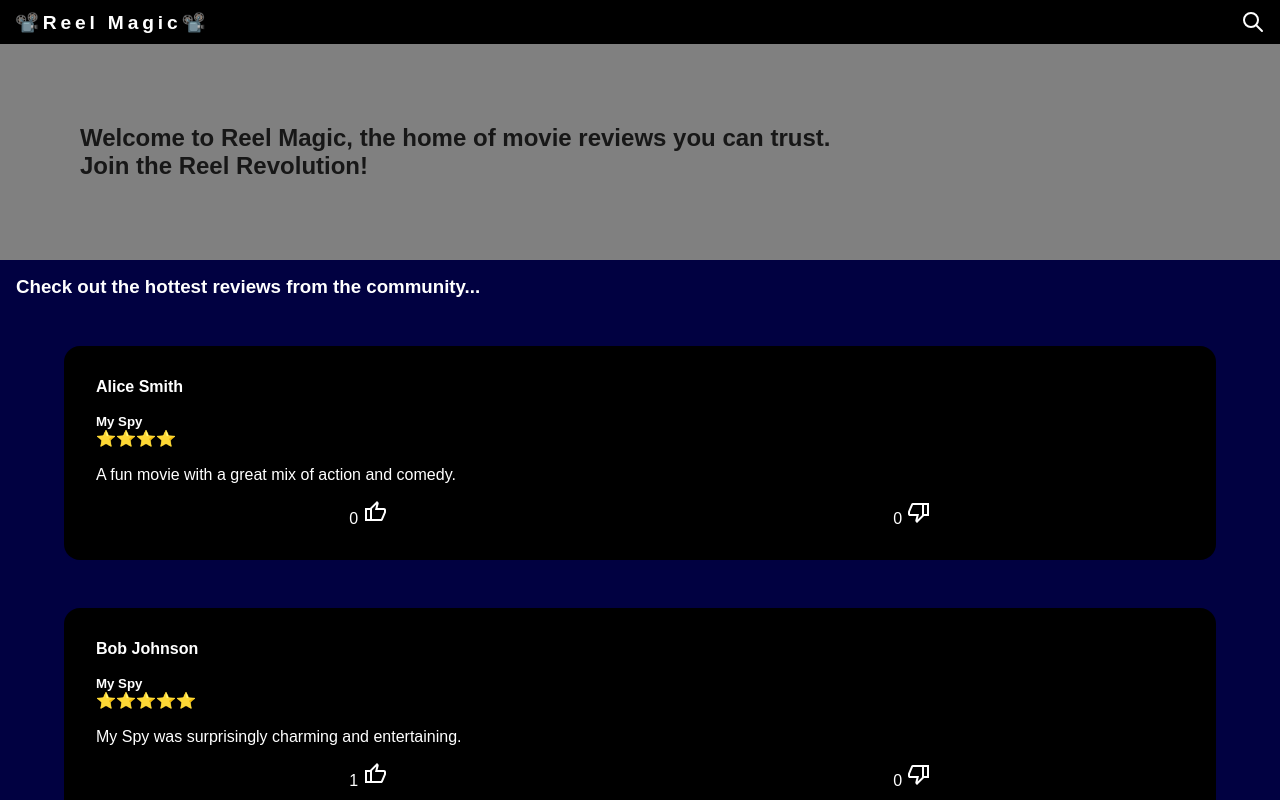
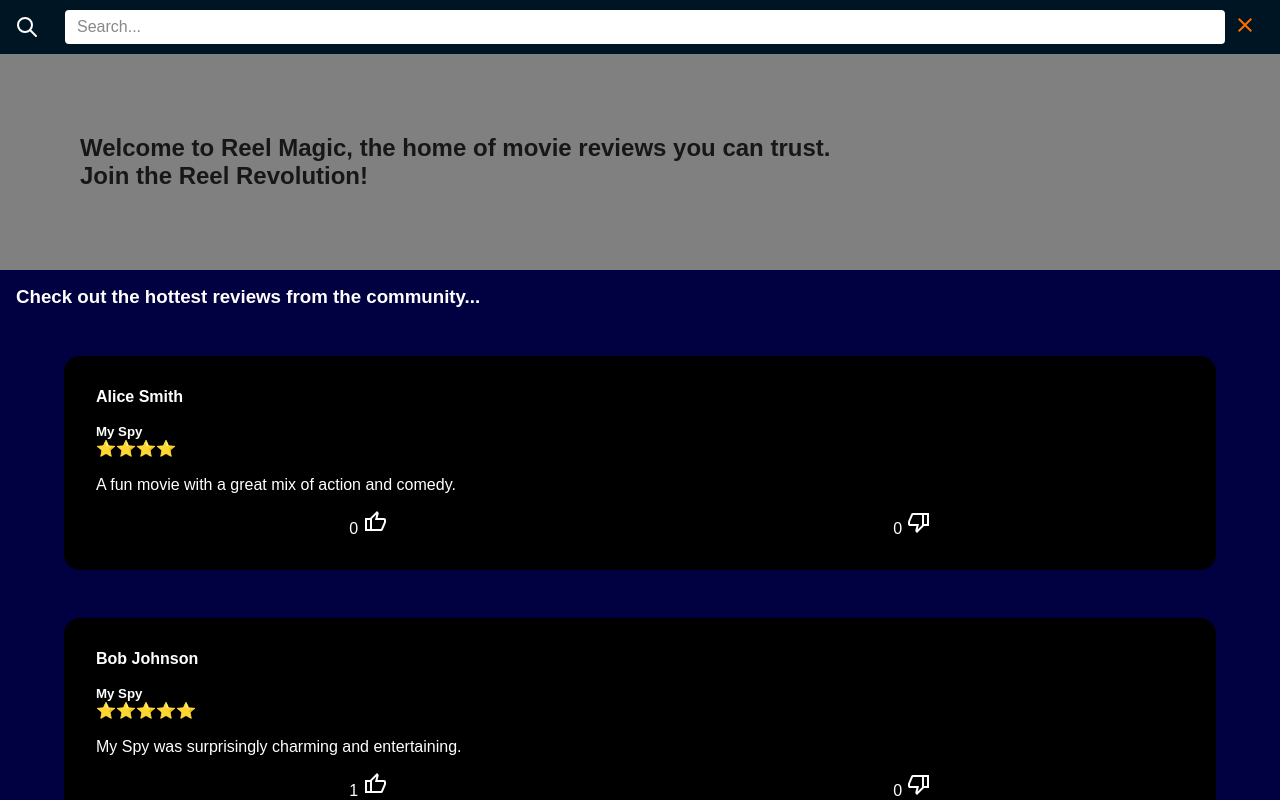
Before and after one commit to SchoolOfCode/final-project-reelstack, a Next.js app in the folder my-next-app/: page / in a window 1280 px wide. Both pictures are taken after a click on the button "Search". Shown: the top 800 px of the page. Built offline with nearby package versions, Linux system fonts and the light colour scheme.

Commit message:
searchbar

```diff
--- a/my-next-app/src/components/Header/Header.jsx
+++ b/my-next-app/src/components/Header/Header.jsx
@@ -1,10 +1,29 @@
+'use client';
 import styles from './Header.module.css'; // Import CSS Modules
+import {useState} from 'react';
+import SearchBar from './searchBar.jsx';
 
 export default function Header() {
+  const [isSearchActive, setIsSearchActive] = useState(false);
+
+  const handleSearchClick = () => {
+    setIsSearchActive(true);
+  };
+
+  const handleCloseSearch = () => {
+    setIsSearchActive(false);
+  };
+
     return (
-        <header className={styles.header}>
-            <h1 className={styles.title}>📽️Reel Magic📽️</h1>
-            <button aria-label="Search" className={styles.searchButton}>
+        <header className={`${styles.header} ${isSearchActive ? styles.searchActiveHeader : ''}`}
+        >
+            <h1 className={`${styles.title} ${isSearchActive ? styles.hidden : ''}`}>
+              📽️Reel Magic📽️
+            </h1>
+            <button aria-label="Search"
+            className={`${styles.searchButton} ${isSearchActive ? styles.searchActive : ''}`}
+            onClick={!isSearchActive ? handleSearchClick : undefined}
+            >
                 <svg
                     xmlns="http://www.w3.org/2000/svg"
                     height="24px"
@@ -16,11 +35,13 @@ export default function Header() {
                     strokeLinecap="round"
                     strokeLinejoin="round"
                 >
-                  This removes searchbar circle fill so the background is black
                     <circle className={styles.iconStroke} cx="10" cy="10" r="7"  />
                     <line className={styles.iconStroke} x1="21" y1="21" x2="15" y2="15" />
                 </svg>
             </button>
+            {isSearchActive && (
+             <SearchBar onClose={handleCloseSearch} />
+            )}
         </header>
     );
   }
--- a/my-next-app/src/components/Header/Header.module.css
+++ b/my-next-app/src/components/Header/Header.module.css
@@ -1,11 +1,13 @@
 .header {
     display: flex; /* Use flexbox for layout */
     align-items: center; /* Align items vertically in the center */
-    justify-content: space-between; /* Space between title and button */
+    /* justify-content: space-between; Space between title and button */
+    justify-content: flex-end; /* Initially align items to the right */
     padding: 10px 15px; /* Add padding around the header for mobile */
-    background-color: #000;
-    box-sizing: border-box;
+    background-color: #001523;
     width: 100%; /* Set background color for visibility */
+    position: relative; /* Ensure relative positioning for search bar */
+    transition: justify-content 0.3s; /* Smooth transition for search bar */
 }
 
 .title {
@@ -16,6 +18,13 @@
     flex: 1;/* Allow title to take available space */
     white-space: nowrap;/* Prevent title from wrapping to next line */
     text-overflow: ellipsis;/* Show ellipsis for overflow text */
+    transition: opacity 0.3s;
+    display: block;
+}
+
+.title.hidden {
+    opacity: 0;
+    display: none;
 }
 
 .searchButton {
@@ -28,13 +37,17 @@
     justify-content: center; /* Center the icon horizontally */
     outline: none; /* Remove default outline on focus */
     margin-left: 15px; /* Add space between title and button */
-    transition: stroke 0.3s; /* Smooth transitions */
+    transition: margin-left 0.3s ease, transform 0.3s ease;
+    position: relative;
+    z-index: 2; /* Ensure the button stays above the search bar */
 }
+
 
 .searchButton svg {
     width: 24px; /* Set SVG width */
     height: 24px; /* Set SVG height */
-    transition: fill 0.3s, stroke 0.3s; /* Smooth transition for hover effect */
+    transition: fill 0.3s, stroke 0.3s;
+     /* Smooth transition for hover effect */
 }
 
 .iconFill {
@@ -62,3 +75,17 @@
 .searchButton:focus .iconStroke {
     stroke: #fff; /* Ensure stroke remains white on focus */
 }
+
+/* Shift search button to the left when active */
+.searchActive {
+    margin-left: 0;
+    position: absolute;
+    left: 15px; /* Move to the left side */
+    right: auto;
+    transform: translateX(0);
+}
+
+/* Adjust header's justify-content when search is active */
+.searchActiveHeader {
+    justify-content: flex-start; /* Align items to the left */
+}
--- /dev/null
+++ b/my-next-app/src/components/Header/searchBar.jsx
@@ -0,0 +1,54 @@
+// my-next-app/src/components/SearchBar.jsx
+'use client'
+import styles from "./SearchBar.module.css";
+import { useState, useEffect, useRef } from "react";
+
+export default function SearchBar({ onClose }) {
+  const [query, setQuery] = useState("");
+  const inputRef = useRef(null);
+
+  useEffect(() => {
+    inputRef.current.focus();
+  }, []);
+
+  const handleSubmit = (e) => {
+    e.preventDefault();
+    alert(`Searching for: ${query}`);
+    // Implement actual search logic here
+    onClose();
+  };
+
+  return (
+    <form className={styles.searchBar} onSubmit={handleSubmit}>
+      <input
+        type="text"
+        value={query}
+        onChange={(e) => setQuery(e.target.value)}
+        placeholder="Search..."
+        className={styles.input}
+        ref={inputRef}
+      />
+      <button
+        type="button"
+        className={styles.closeButton}
+        onClick={onClose}
+        aria-label="Close search"
+      >
+      <svg xmlns="http://www.w3.org/2000/svg"
+      height="24px"
+      viewBox="0 -960 960 960"
+      width="24px"
+      fill="#ff6d00">
+      <path d="m256-200-56-56 224-224-224-224 56-56 224 224 224-224 56 56-224 224 224 224-56 56-224-224-224 224Z"/>
+      </svg>
+      </button>
+      <button
+        type="submit"
+        className={styles.submitButton}
+        aria-label="Submit search"
+      >
+        {/* icon removed */}
+      </button>
+    </form>
+  );
+}
--- /dev/null
+++ b/my-next-app/src/components/Header/searchBar.module.css
@@ -0,0 +1,52 @@
+/* my-next-app/src/components/SearchBar.module.css */
+
+.searchBar {
+    display: flex;
+    align-items: center;
+    flex: 1;
+    margin-left: 50px; /* Add space to the left to accommodate the shifted button */
+    transition: opacity 0.3s ease;
+}
+
+.input {
+    flex: 1;
+    padding: 8px 12px;
+    border: none;
+    border-radius: 4px;
+    font-size: 1rem;
+    outline: none;
+    background: #fff;
+    color: #000;
+}
+
+.closeButton {
+    background: transparent;
+    border: none;
+    color: #fff;
+    font-size: 1.2rem;
+    cursor: pointer;
+    margin-left: 8px;
+}
+
+.submitButton {
+    background: transparent;
+    border: none;
+    cursor: pointer;
+    margin-left: 8px;
+}
+
+/* Responsive Styles */
+@media (max-width: 600px) {
+    .searchBar {
+        margin-left: 40px; /* Adjust spacing for smaller screens */
+    }
+
+    .input {
+        font-size: 0.9rem;
+    }
+}
+
+/* Optional: Style for the placeholder text */
+.input::placeholder {
+    color: #888; /* Sets placeholder text color to a shade of gray */
+}
```
Also changed, not shown: my-next-app/public/exit button.svg (added).
